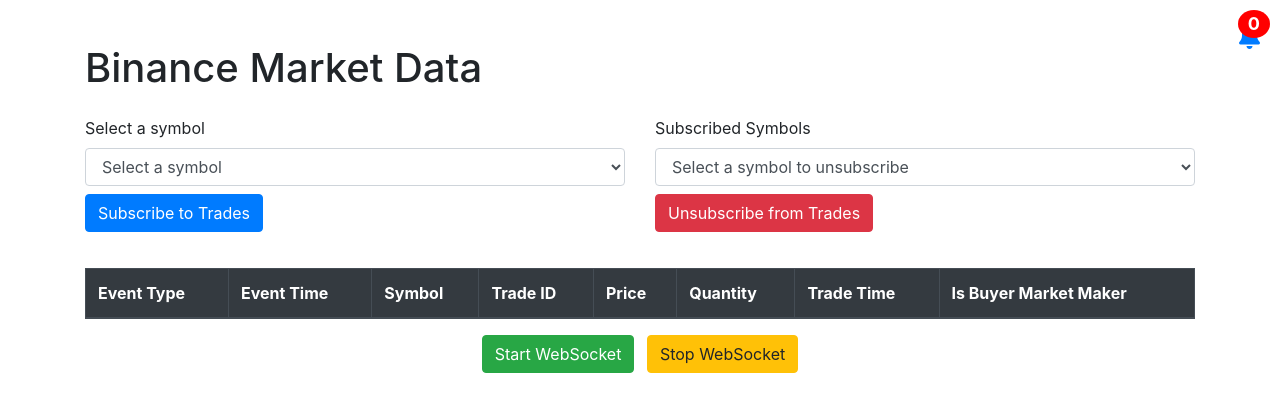
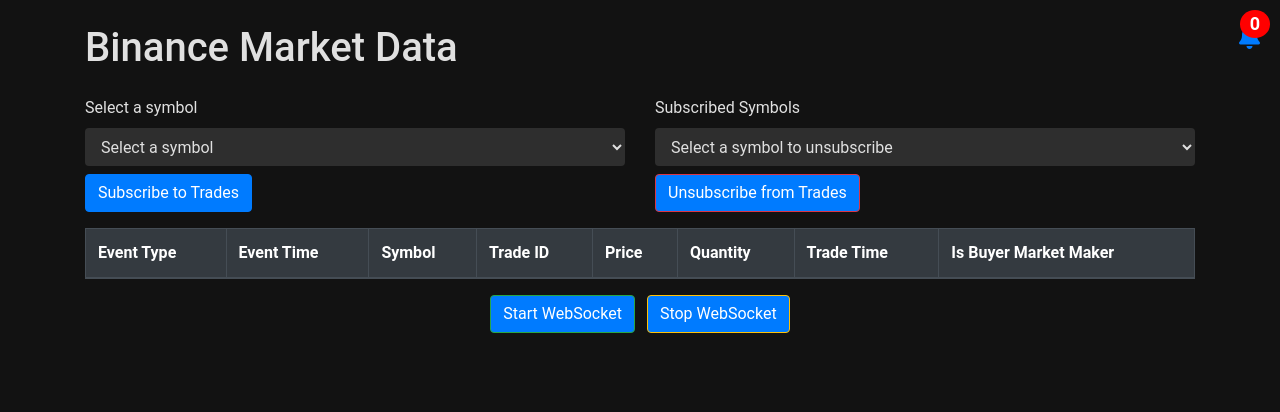
Before and after one commit to pedrosfaria2/flask_binance, a Flask app: page / in a window 1280 px wide. Shown: the top 412 px of the page. Run offline with Flask 3, Linux system fonts and the light colour scheme; data that the repository does not hold is empty; some libraries are stand-ins or nearby versions.

Commit message:
front changes

```diff
--- a/app/templates/index.html
+++ b/app/templates/index.html
@@ -1,5 +1,6 @@
 <!DOCTYPE html>
 <html lang="en">
+
 <head>
     <meta charset="UTF-8">
     <meta name="viewport" content="width=device-width, initial-scale=1.0">
@@ -9,19 +10,45 @@
     <script src="https://cdnjs.cloudflare.com/ajax/libs/socket.io/4.0.0/socket.io.min.js"></script>
     <style>
         body {
-            padding: 20px;
+            background-color: #121212;
+            color: #E0E0E0;
+            font-family: 'Roboto', sans-serif;
         }
-        table {
+
+        .container {
             margin-top: 20px;
         }
-        .alert-container {
-            max-height: calc(100vh - 150px);
-            overflow-y: auto;
-            padding: 15px;
-            border-radius: 5px;
-            box-shadow: 0 2px 4px rgba(0, 0, 0, 0.1);
-            background-color: #f8f9fa;
+
+        .table {
+            background-color: #1E1E1E;
+            color: #E0E0E0;
         }
+
+        .table thead {
+            background-color: #333;
+        }
+
+        .btn {
+            background-color: #007bff;
+            color: #fff;
+        }
+
+        .btn:hover {
+            background-color: #0056b3;
+        }
+
+        .form-control {
+            background-color: #2E2E2E;
+            border: none;
+            color: #E0E0E0;
+        }
+
+        .form-control:focus {
+            background-color: #2E2E2E;
+            color: #E0E0E0;
+            border-color: #007bff;
+        }
+
         .notification-bell {
             position: fixed;
             top: 20px;
@@ -30,6 +57,7 @@
             cursor: pointer;
             color: #007bff;
         }
+
         .notification-bell .badge {
             position: absolute;
             top: -10px;
@@ -39,13 +67,14 @@
             border-radius: 50%;
             padding: 5px 10px;
         }
+
         .alert-sidebar {
             position: fixed;
             top: 0;
             right: -320px;
             width: 300px;
             height: 100%;
-            background-color: white;
+            background-color: #1E1E1E;
             box-shadow: -2px 0 5px rgba(0, 0, 0, 0.5);
             transition: right 0.3s ease;
             padding: 20px;
@@ -54,9 +83,11 @@
             border-top-left-radius: 10px;
             border-bottom-left-radius: 10px;
         }
+
         .alert-sidebar.active {
             right: 0;
         }
+
         .close-btn {
             position: absolute;
             top: 10px;
@@ -64,14 +95,17 @@
             cursor: pointer;
             font-size: 18px;
         }
+
         .alert {
             margin-bottom: 15px;
             border-radius: 5px;
             box-shadow: 0 1px 2px rgba(0, 0, 0, 0.1);
         }
+
         .alert strong {
             color: #007bff;
         }
+
         .top-alert-container {
             position: fixed;
             top: 20px;
@@ -81,13 +115,21 @@
             max-width: 600px;
             z-index: 1050;
         }
+
         .top-alert {
             margin-bottom: 0;
             border-radius: 5px;
             box-shadow: 0 2px 4px rgba(0, 0, 0, 0.2);
         }
+
+        .exclamation-icon {
+            font-size: 24px;
+            color: #ffcc00;
+            margin-right: 10px;
+        }
     </style>
 </head>
+
 <body onload="fetchSymbols()">
     <div class="notification-bell" onclick="toggleAlertSidebar()">
         <i class="fas fa-bell"></i>
@@ -293,6 +335,7 @@
             var topAlertContainer = document.getElementById('top-alert-container');
             topAlertContainer.innerHTML = `
                 <div class="alert alert-warning alert-dismissible fade show top-alert" role="alert">
+                    <i class="fas fa-exclamation-circle exclamation-icon"></i>
                     <strong>${symbol}</strong>: ${current_price} - ${message}
                     <button type="button" class="btn-close" data-bs-dismiss="alert" aria-label="Close"></button>
                 </div>
@@ -310,4 +353,5 @@
     <script src="https://cdn.jsdelivr.net/npm/@popperjs/core@2.5.3/dist/umd/popper.min.js"></script>
     <script src="https://stackpath.bootstrapcdn.com/bootstrap/4.5.2/js/bootstrap.min.js"></script>
 </body>
+
 </html>
```
Also changed, not shown: app/database.py (+0 -16 lines).
